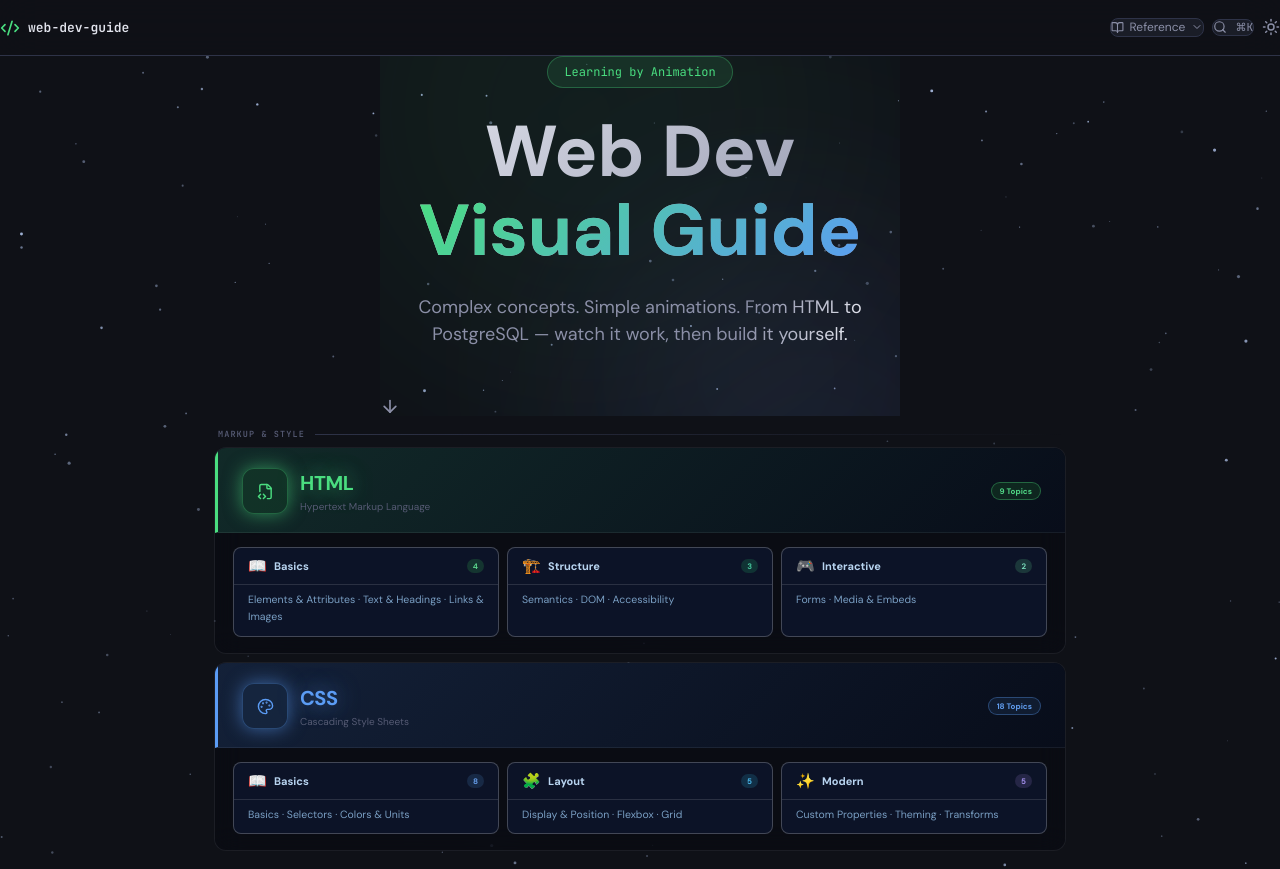
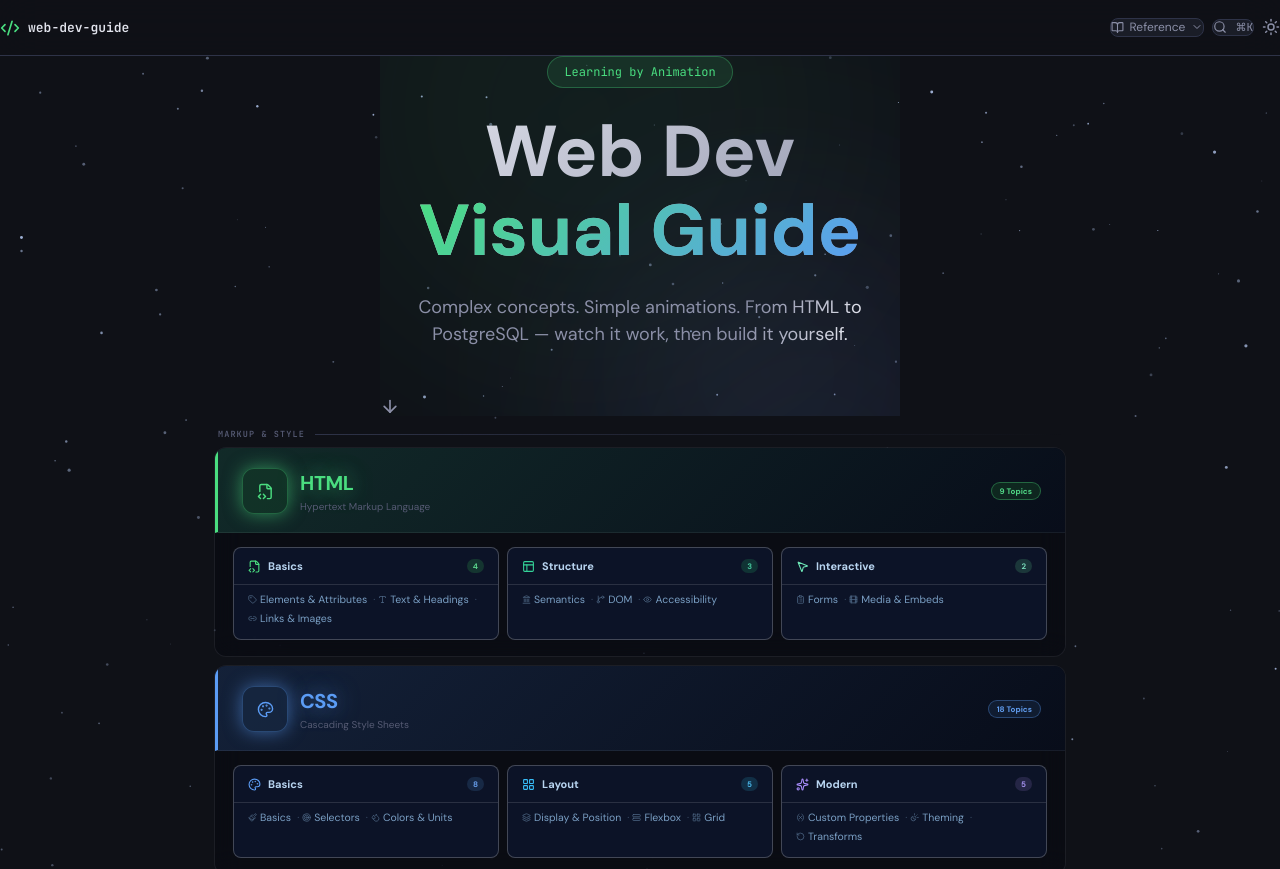
Before and after one commit to jaywee92/web-dev-guide, a React (Vite) app: page /http in a window 1280 px wide. Shown: the top 869 px of the page. Built offline with nearby package versions, Linux system fonts and the light colour scheme.

Commit message:
feat: topic icons on subcategory cards — lucide icons per topic ID

```diff
--- a/src/data/categories.ts
+++ b/src/data/categories.ts
@@ -25,7 +25,7 @@ export const CATEGORIES: Category[] = [
     icon: 'Layout',
     topicIds: ['html-semantic', 'html-dom', 'html-accessibility'],
     cardLabel: 'Structure',
-    cardEmoji: '🏗',
+    cardEmoji: '🏗️',
   },
   {
     id: 'html-interactive',
@@ -86,7 +86,7 @@ export const CATEGORIES: Category[] = [
       'css-animations',
     ],
     cardLabel: 'Modern',
-    cardEmoji: '✨',
+    cardEmoji: '✨️',
   },
   {
     id: 'javascript',
@@ -202,6 +202,57 @@ export function getCategoryForTopic(topicId: string): Category | undefined {
   return CATEGORIES.find(c => c.topicIds.includes(topicId))
 }
 
+/** Lucide icon names for topic IDs (used on homepage subcategory topic rows) */
+export const TOPIC_ICONS: Record<string, string> = {
+  'html-basics':               'Tag',
+  'html-text':                 'Type',
+  'html-links-images':         'Link2',
+  'html-lists':                'List',
+  'html-media':                'Film',
+  'html-dom':                  'GitBranch',
+  'html-semantic':             'Landmark',
+  'html-forms':                'ClipboardList',
+  'html-accessibility':        'Eye',
+  'css-basics':                'Paintbrush',
+  'css-selectors':             'Target',
+  'css-colors-units':          'Droplets',
+  'css-box-model':             'Square',
+  'css-typography':            'Type',
+  'css-backgrounds-gradients': 'Image',
+  'css-shadows':               'SunDim',
+  'css-images':                'ImageIcon',
+  'css-overflow':              'ScrollText',
+  'css-display-positioning':   'Layers',
+  'css-flexbox':               'StretchHorizontal',
+  'css-grid':                  'LayoutGrid',
+  'css-responsive':            'Smartphone',
+  'css-custom-properties':     'Variable',
+  'css-variables-theming':     'SunMoon',
+  'css-transforms':            'RotateCcw',
+  'css-transitions':           'Zap',
+  'css-animations':            'Play',
+  'js-variables':              'Braces',
+  'js-arrays':                 'List',
+  'js-event-loop':             'RefreshCw',
+  'js-closures':               'Lock',
+  'ts-basics':                 'Tag',
+  'ts-interfaces':             'FileCode',
+  'ts-generics':               'Shuffle',
+  'react-components':          'Component',
+  'react-state':               'RefreshCw',
+  'react-useeffect':           'Cpu',
+  'react-router':              'Route',
+  'webapi-fetch':              'Globe',
+  'webapi-events':             'Zap',
+  'webapi-storage':            'HardDrive',
+  'http-request-cycle':        'ArrowLeftRight',
+  'http-rest':                 'Server',
+  'http-status':               'Activity',
+  'postgres-queries':          'Search',
+  'postgres-joins':            'Merge',
+  'postgres-crud':             'Database',
+}
+
 /** English display labels for topic IDs (used on homepage subcategory cards) */
 export const TOPIC_LABELS: Record<string, string> = {
   'html-basics':        'Elements & Attributes',
--- a/src/pages/Home/CategoryGrid.tsx
+++ b/src/pages/Home/CategoryGrid.tsx
@@ -1,8 +1,15 @@
 // src/pages/Home/CategoryGrid.tsx
 import { type ComponentType, type CSSProperties, type RefObject, useEffect, useState, useRef } from 'react'
 import { useNavigate } from 'react-router-dom'
-import { FileCode2, Palette, Zap, Shield, Layers, Globe, ArrowLeftRight, Database, LayoutGrid, Sparkles } from 'lucide-react'
-import { CATEGORIES, CATEGORY_GROUPS, getTechKey, TECH_SECTION_META, TOPIC_LABELS } from '@/data/categories'
+import {
+  FileCode2, Palette, Zap, Shield, Layers, Globe, ArrowLeftRight, Database, LayoutGrid, Sparkles, Layout, MousePointer2,
+  Tag, Type, Link2, List, Film, GitBranch, Landmark, ClipboardList, Eye,
+  Paintbrush, Target, Droplets, Square, Image, SunDim, ImageIcon, ScrollText,
+  StretchHorizontal, Smartphone, Variable, SunMoon, RotateCcw, Play,
+  Braces, Lock, FileCode, Shuffle, Component, RefreshCw, Cpu, Route,
+  HardDrive, Server, Activity, Search, Merge,
+} from 'lucide-react'
+import { CATEGORIES, CATEGORY_GROUPS, getTechKey, TECH_SECTION_META, TOPIC_LABELS, TOPIC_ICONS } from '@/data/categories'
 import type { Category, CategoryId } from '@/types'
 import CategoryTooltip from './CategoryTooltip'
 import type { GalaxyHandle } from './GalaxyBackground'
@@ -10,7 +17,12 @@ import type { TrailHandle } from './CursorTrail'
 
 const ICONS: Record<string, ComponentType<{ size?: number; color?: string }>> = {
   FileCode2, Palette, Zap, Shield, Layers, Globe,
-  ArrowLeftRight, Database, LayoutGrid, Sparkles,
+  ArrowLeftRight, Database, LayoutGrid, Sparkles, Layout, MousePointer2,
+  Tag, Type, Link2, List, Film, GitBranch, Landmark, ClipboardList, Eye,
+  Paintbrush, Target, Droplets, Square, Image, SunDim, ImageIcon, ScrollText,
+  StretchHorizontal, Smartphone, Variable, SunMoon, RotateCcw, Play,
+  Braces, Lock, FileCode, Shuffle, Component, RefreshCw, Cpu, Route,
+  HardDrive, Server, Activity, Search, Merge,
 }
 
 function deriveTechSections(categoryIds: CategoryId[]): Array<{ techKey: string; categories: Category[] }> {
@@ -134,17 +146,21 @@ function TechSection({
             onMouseLeave={onCardLeave}
           >
             <div className="subcat-top">
-              <span className="subcat-emoji">{cat.cardEmoji}</span>
+              {(() => { const I = ICONS[cat.icon] ?? FileCode2; return <I size={13} color={cat.color} /> })()}
               <span className="subcat-label">{cat.cardLabel}</span>
               <span className="subcat-cnt">{cat.topicIds.length}</span>
             </div>
             <div className="subcat-topics">
-              {cat.topicIds.slice(0, 3).map((tid, i, arr) => (
-                <span key={tid}>
-                  {TOPIC_LABELS[tid] ?? tid.replace(/^[a-z]+-/, '').replace(/-/g, ' ')}
-                  {i < arr.length - 1 ? ' · ' : ''}
-                </span>
-              ))}
+              {cat.topicIds.slice(0, 3).map((tid, i, arr) => {
+                const TI = ICONS[TOPIC_ICONS[tid]] ?? null
+                return (
+                  <span key={tid} style={{ display: 'inline-flex', alignItems: 'center', gap: 3 }}>
+                    {TI && <span style={{ opacity: 0.6, lineHeight: 0, flexShrink: 0 }}><TI size={9} color="currentColor" /></span>}
+                    {TOPIC_LABELS[tid] ?? tid.replace(/^[a-z]+-/, '').replace(/-/g, ' ')}
+                    {i < arr.length - 1 ? <span style={{ opacity: 0.4, margin: '0 3px' }}>·</span> : ''}
+                  </span>
+                )
+              })}
             </div>
           </div>
         ))}
```
